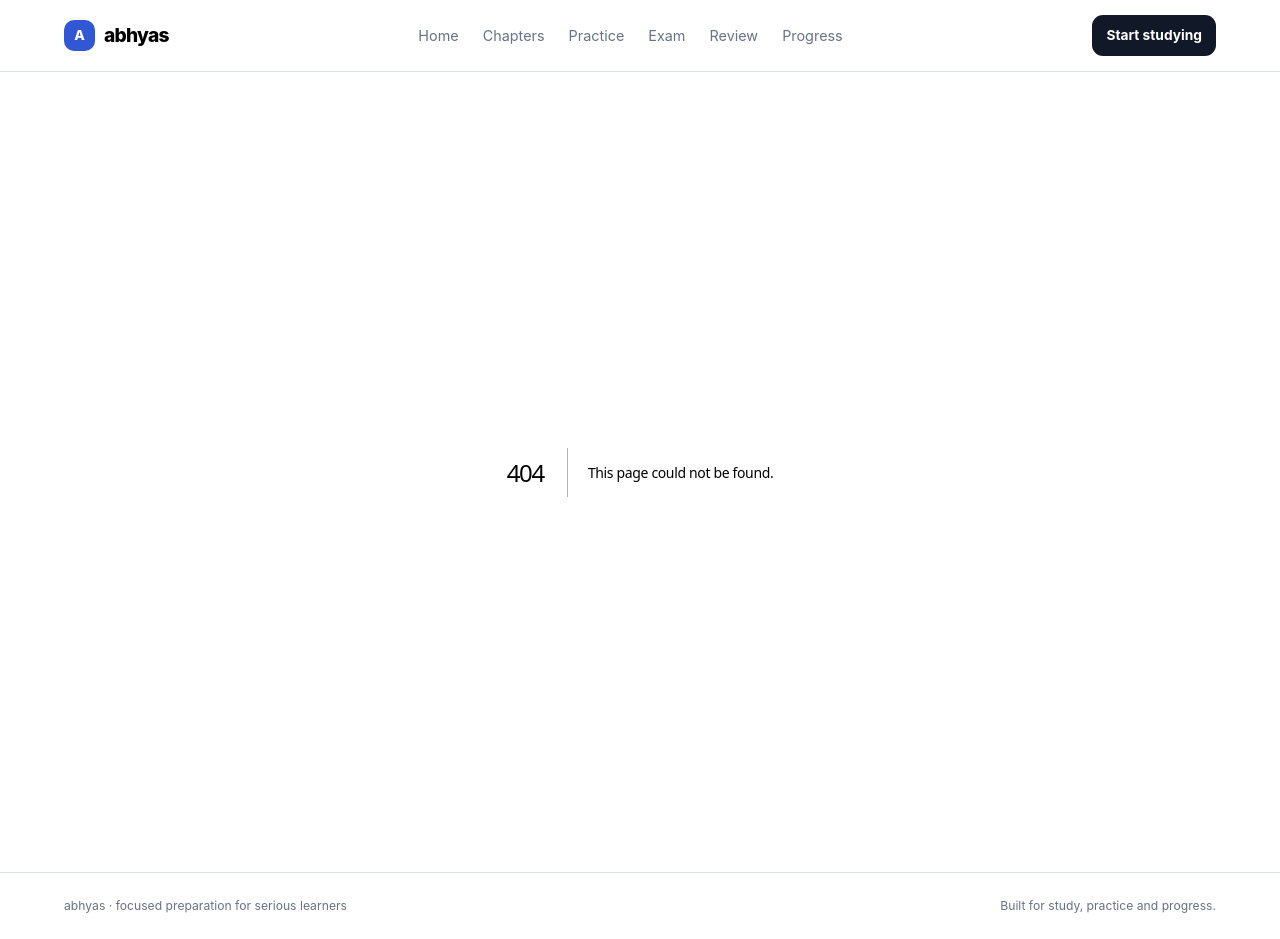
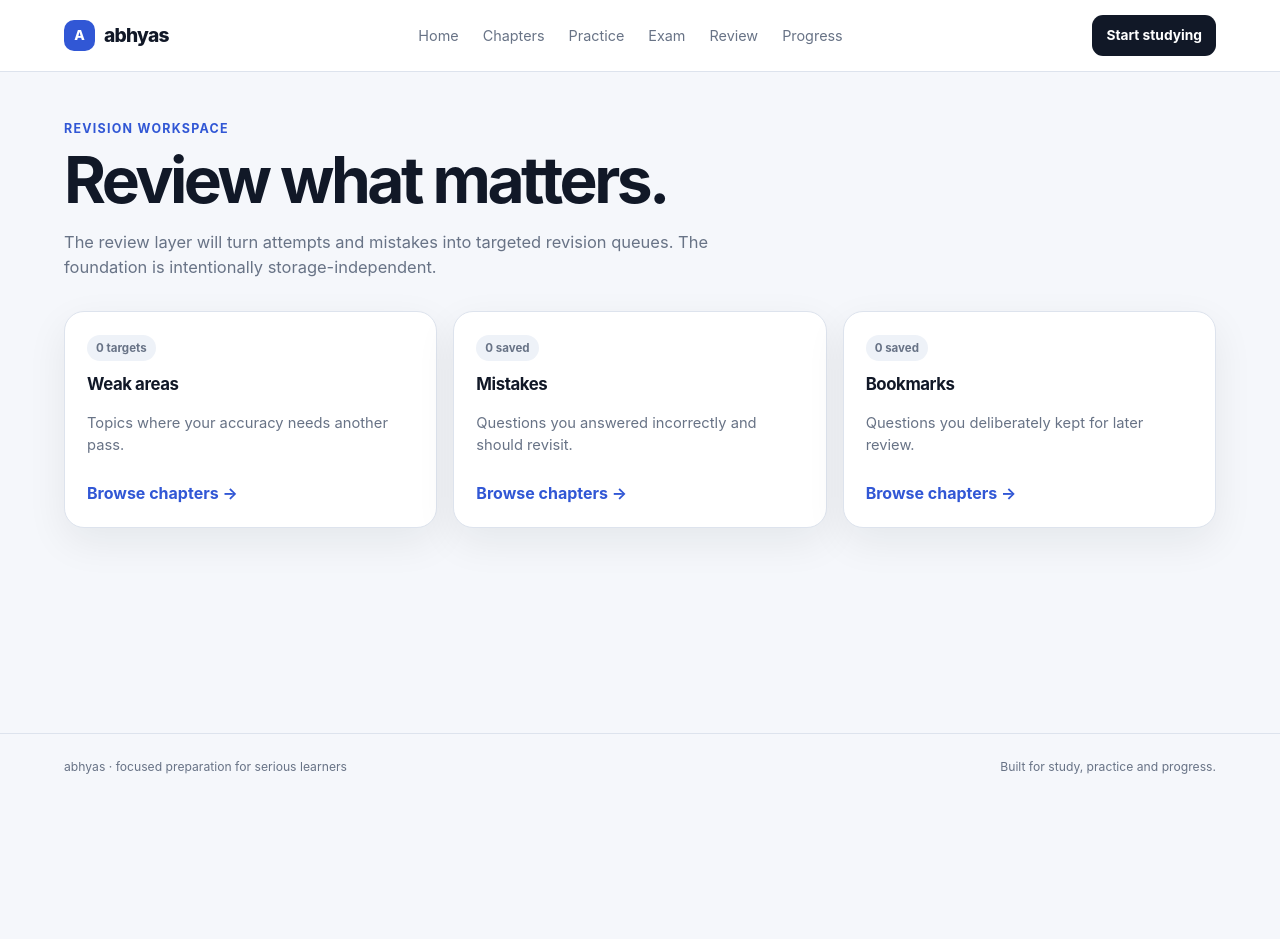
Before and after one commit to MKU-MKU/abhyas, a Next.js app in the folder apps/web/: page /review in a window 1280 px wide. Before the commit this address had no page. After the commit the page ends 800 px from the top, so only its background shows below. Built offline with nearby package versions, Linux system fonts and the light colour scheme.

Commit message:
feat: add review workspace foundation

```diff
--- /dev/null
+++ b/apps/web/app/review/page.tsx
@@ -0,0 +1,20 @@
+import Link from "next/link";
+
+const reviewAreas = [
+  ["Weak areas", "Topics where your accuracy needs another pass.", "0 targets"],
+  ["Mistakes", "Questions you answered incorrectly and should revisit.", "0 saved"],
+  ["Bookmarks", "Questions you deliberately kept for later review.", "0 saved"],
+];
+
+export default function ReviewPage() {
+  return (
+    <main className="main">
+      <p className="eyebrow">Revision workspace</p>
+      <h1>Review what matters.</h1>
+      <p className="subtitle">The review layer will turn attempts and mistakes into targeted revision queues. The foundation is intentionally storage-independent.</p>
+      <div className="grid" style={{ marginTop: 32 }}>
+        {reviewAreas.map(([title, description, count]) => <article className="card" key={title}><span className="pill">{count}</span><h2 style={{ marginTop: 14 }}>{title}</h2><p>{description}</p><Link className="cardLink" href="/chapters">Browse chapters →</Link></article>)}
+      </div>
+    </main>
+  );
+}
```
